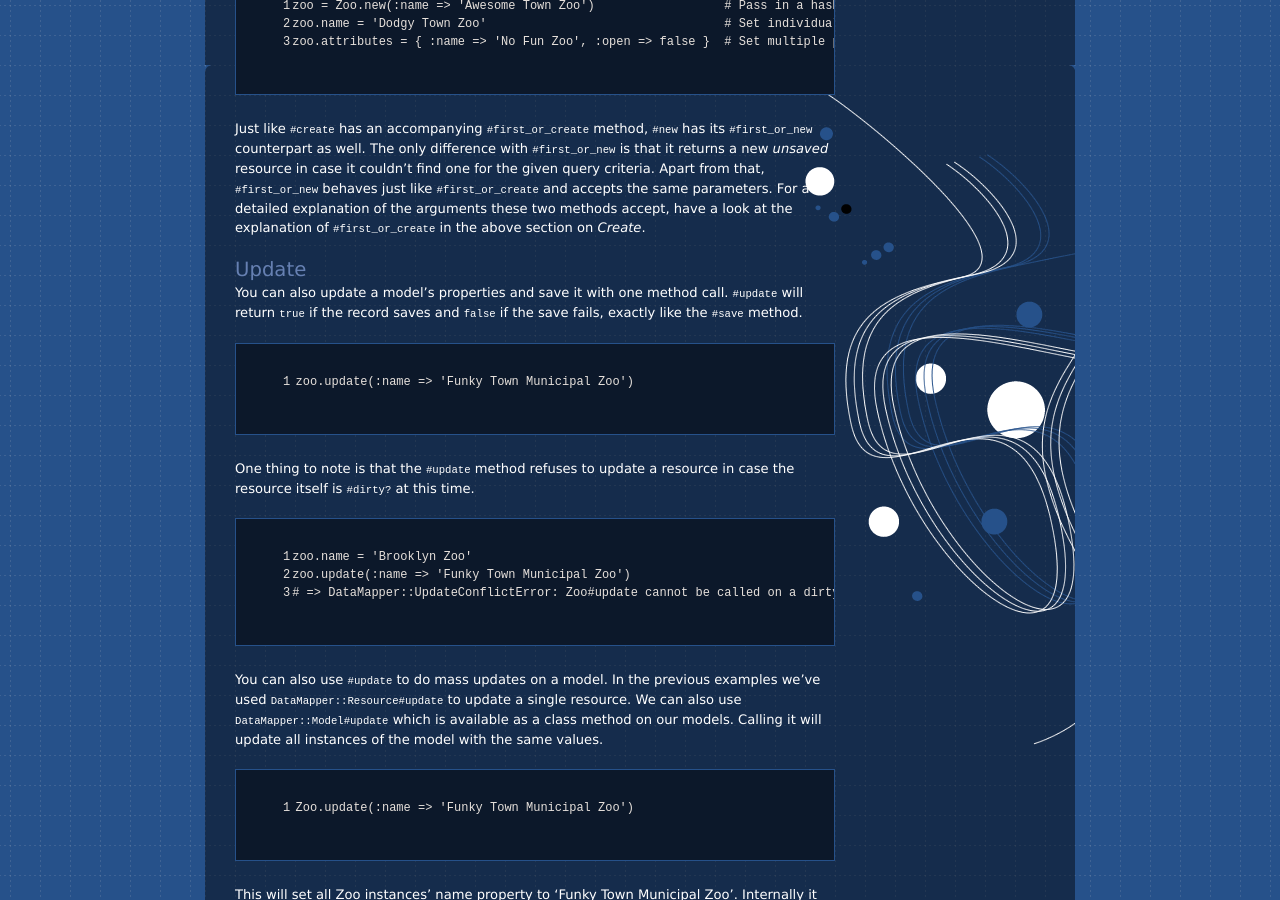
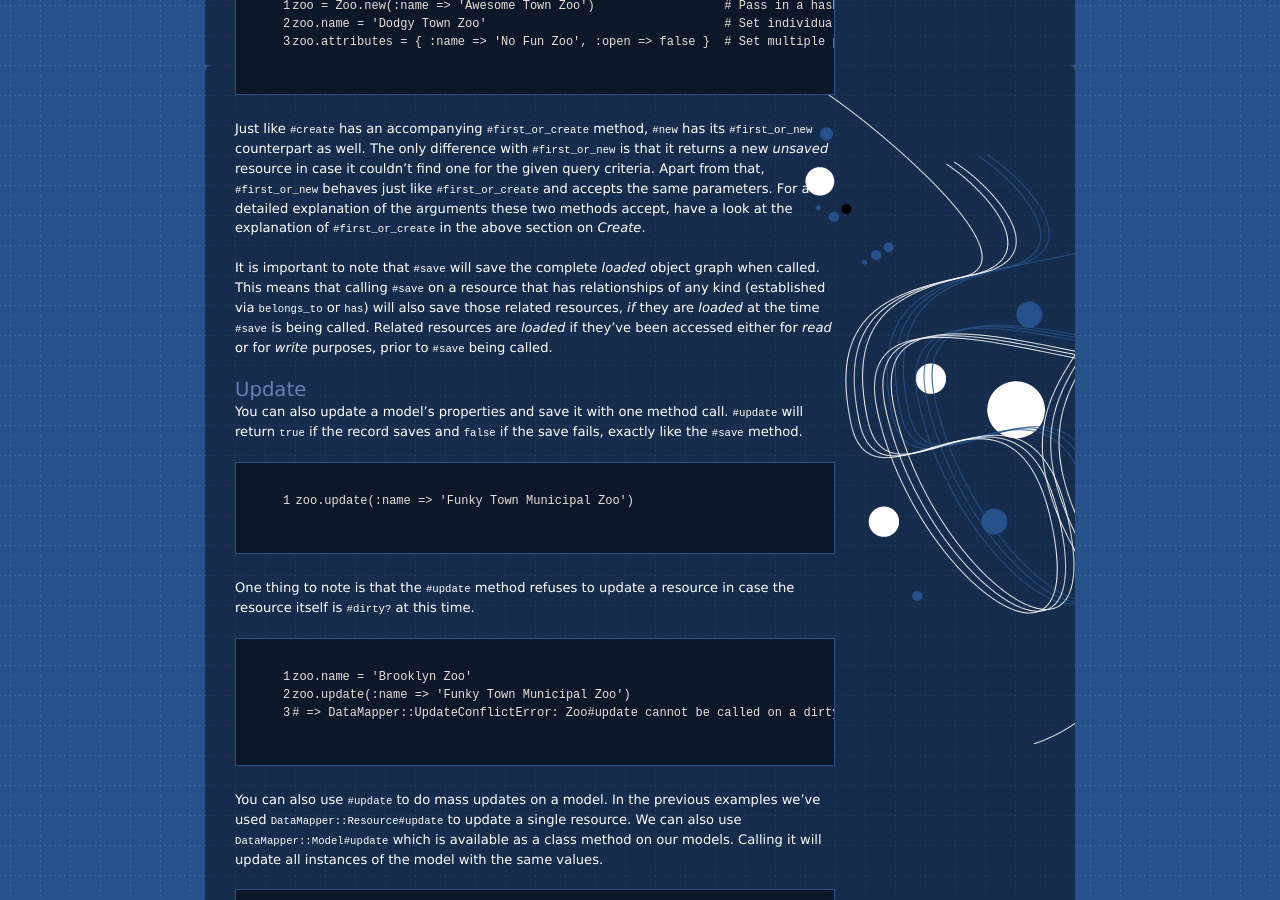
Before and after one commit to datamapper/datamapper.github.com, a Jekyll site: the page built from docs/create_and_destroy.markdown, in a window 1280 px wide and 900 px high, scrolled down 2064 px. Built offline with Jekyll 4.4.1, drawn with Linux system fonts in a browser that asks for light colours.

Commit message:
Explain that #save works on the complete loaded object graph

```diff
--- a/docs/create_and_destroy.markdown
+++ b/docs/create_and_destroy.markdown
@@ -106,6 +106,12 @@ criteria. Apart from that, `#first_or_new` behaves just like `#first_or_create`
 accepts the same parameters. For a detailed explanation of the arguments these two methods
 accept, have a look at the explanation of `#first_or_create` in the above section on _Create_.
 
+It is important to note that `#save` will save the complete _loaded_ object graph when called.
+This means that calling `#save` on a resource that has relationships of any kind (established
+via `belongs_to` or `has`) will also save those related resources, _if_ they are _loaded_ at the
+time `#save` is being called. Related resources are _loaded_ if they've been accessed either
+for _read_ or for _write_ purposes, prior to `#save` being called.
+
 Update
 ------
 
```
